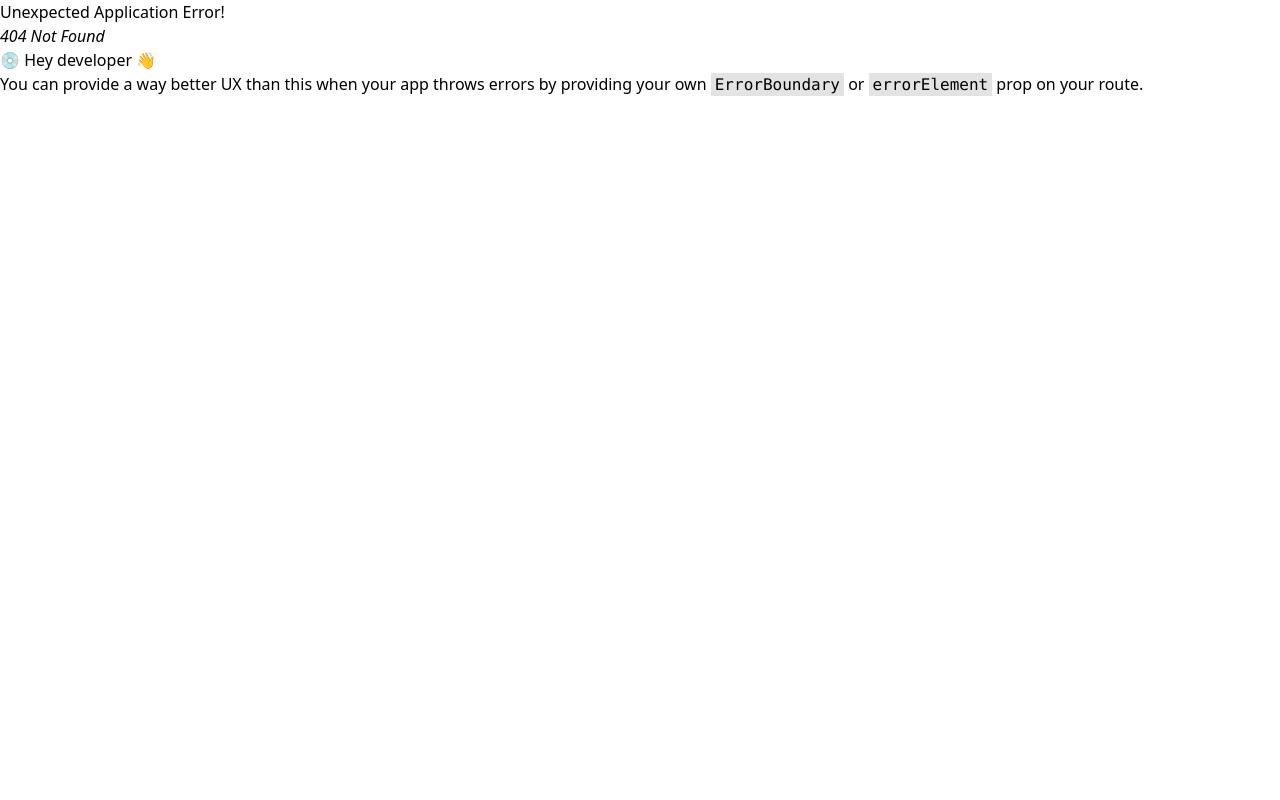
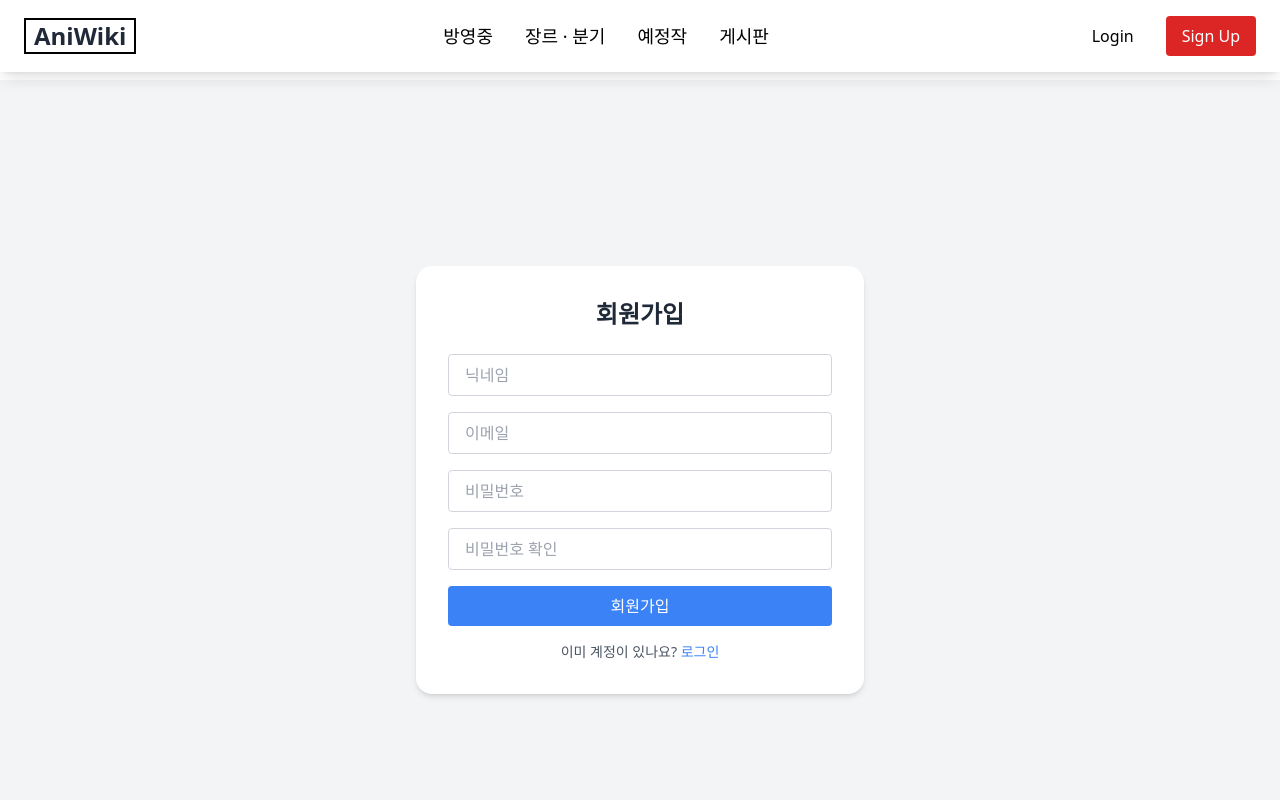
Before and after one commit to kimtaekjin/anilist, a React (Create React App) app in the folder prontend/: page /singUp in a window 1280 px wide. Before the commit this address had no page. Shown: the top 800 px of the page. Built offline with nearby package versions, Linux system fonts and the light colour scheme.

Commit message:
로그인 , 회원가입 틀만 작성

```diff
--- a/prontend/src/Components/Navbar.jsx
+++ b/prontend/src/Components/Navbar.jsx
@@ -33,8 +33,12 @@ const Navbar = () => {
             </ul>
           </div>
           <div className="flex space-x-4">
-            <button className="px-4 py-2 rounded hover:bg-gray-200 transition">Login</button>
-            <button className="px-4 py-2 bg-red-600 text-white rounded hover:bg-red-700 transition">Sign Up</button>
+            <Link to="/login">
+              <button className="px-4 py-2 rounded hover:bg-gray-200 transition">Login</button>
+            </Link>
+            <Link to="/singUp">
+              <button className="px-4 py-2 bg-red-600 text-white rounded hover:bg-red-700 transition">Sign Up</button>
+            </Link>
           </div>
         </div>
       </nav>
--- /dev/null
+++ b/prontend/src/Page/Login/Login.jsx
@@ -0,0 +1,37 @@
+import React from "react";
+import loginImage from "../../asset/login.jpg";
+
+const Login = () => {
+  return (
+    <div className="flex items-center justify-center min-h-screen bg-white">
+      <div className="flex rounded-lg overflow-hidden">
+        {/* 이미지 영역 */}
+        <div className="w-1/2" style={{ height: "400px" }}>
+          <img src={loginImage} alt="login" className="w-full h-full object-cover" />
+        </div>
+
+        {/* 로그인 폼 */}
+        <div className="bg-gray-100 p-8 w-1/2 max-w-md flex flex-col justify-center" style={{ height: "400px" }}>
+          <h3 className="text-2xl font-bold mb-6 text-center">Login</h3>
+          <form>
+            <input
+              type="text"
+              placeholder="Email"
+              className="w-full border border-gray-300 rounded px-3 py-2 focus:outline-none mb-4"
+            />
+            <input
+              type="password"
+              placeholder="Password"
+              className="w-full border border-gray-300 rounded px-3 py-2 focus:outline-none mb-6"
+            />
+            <button type="submit" className="w-full bg-blue-500 text-white py-2 rounded hover:bg-blue-600 transition">
+              로그인
+            </button>
+          </form>
+        </div>
+      </div>
+    </div>
+  );
+};
+
+export default Login;
--- /dev/null
+++ b/prontend/src/Page/Login/SingUp.jsx
@@ -0,0 +1,46 @@
+import React from "react";
+
+const SignUp = () => {
+  return (
+    <div className="flex items-center justify-center min-h-screen bg-gray-100">
+      <div className="bg-white rounded-2xl shadow-md p-8 w-full max-w-md">
+        <h2 className="text-2xl font-bold mb-6 text-center text-gray-800">회원가입</h2>
+
+        <form className="space-y-4">
+          <input
+            type="text"
+            placeholder="닉네임"
+            className="w-full border border-gray-300 rounded px-4 py-2 focus:outline-none focus:ring-1 focus:ring-gray-400 transition"
+          />
+          <input
+            type="email"
+            placeholder="이메일"
+            className="w-full border border-gray-300 rounded px-4 py-2 focus:outline-none focus:ring-1 focus:ring-gray-400 transition"
+          />
+          <input
+            type="password"
+            placeholder="비밀번호"
+            className="w-full border border-gray-300 rounded px-4 py-2 focus:outline-none focus:ring-1 focus:ring-gray-400 transition"
+          />
+          <input
+            type="password"
+            placeholder="비밀번호 확인"
+            className="w-full border border-gray-300 rounded px-4 py-2 focus:outline-none focus:ring-1 focus:ring-gray-400 transition"
+          />
+          <button type="submit" className="w-full bg-blue-500 text-white py-2 rounded hover:bg-blue-600 transition">
+            회원가입
+          </button>
+        </form>
+
+        <p className="text-sm text-center mt-4 text-gray-600">
+          이미 계정이 있나요?{" "}
+          <a href="/login" className="text-blue-500 hover:underline">
+            로그인
+          </a>
+        </p>
+      </div>
+    </div>
+  );
+};
+
+export default SignUp;
--- a/prontend/src/Page/MainPage/GenreSection.jsx
+++ b/prontend/src/Page/MainPage/GenreSection.jsx
@@ -1,4 +1,4 @@
-import React, { useEffect, useState, useMemo } from "react";
+import React, { useEffect, useState } from "react";
 import { useNavigate, useSearchParams } from "react-router-dom";
 
 /* =======================
@@ -7,7 +7,6 @@ import { useNavigate, useSearchParams } from "react-router-dom";
 const genresList = ["액션", "로맨스", "판타지", "SF", "일상", "스포츠"];
 
 const seasonOptions = [
-  { label: "방영 예정", value: "upcoming" },
   { label: "겨울 (1분기)", value: "winter" },
   { label: "봄 (2분기)", value: "spring" },
   { label: "여름 (3분기)", value: "summer" },
@@ -16,17 +15,15 @@ const seasonOptions = [
 
 const currentYear = new Date().getFullYear();
 const yearOptions = [];
-for (let y = currentYear; y >= 2010; y--) {
-  yearOptions.push(y);
-}
+for (let y = currentYear; y >= 2010; y--) yearOptions.push(y);
 
 /* =======================
    Skeleton
 ======================= */
 const AnimeCardSkeleton = () => (
-  <div className="rounded-3xl bg-white shadow-xl overflow-hidden animate-pulse">
-    <div className="h-64 bg-gray-200" />
-    <div className="p-6 space-y-3">
+  <div className="rounded-2xl bg-white shadow-lg overflow-hidden animate-pulse">
+    <div className="h-52 bg-gray-200 w-full" />
+    <div className="p-4 space-y-2">
       <div className="h-5 bg-gray-200 rounded w-3/4" />
       <div className="h-4 bg-gray-200 rounded w-full" />
       <div className="h-4 bg-gray-200 rounded w-5/6" />
@@ -41,28 +38,17 @@ const GenreSection = () => {
   const navigate = useNavigate();
   const [searchParams, setSearchParams] = useSearchParams();
 
-  /* ---------- URL 기반 초기값 ---------- */
-  const initialGenres = useMemo(() => {
-    const g = searchParams.get("genre");
-    return g ? g.split(",") : [];
-  }, []);
-
-  const initialSeason = searchParams.get("season") || "upcoming";
-  const initialYear = Number(searchParams.get("year")) || currentYear;
-
   /* ---------- 상태 ---------- */
   const [isLoading, setIsLoading] = useState(true);
   const [animeList, setAnimeList] = useState([]);
-  const [selectedGenres, setSelectedGenres] = useState(initialGenres);
-  const [selectedSeason, setSelectedSeason] = useState(initialSeason);
-  const [selectedYear, setSelectedYear] = useState(initialYear);
+  const [selectedGenres, setSelectedGenres] = useState([]);
+  const [selectedSeason, setSelectedSeason] = useState("");
+  const [selectedYear, setSelectedYear] = useState(currentYear);
 
-  /* ---------- 페이지네이션 ---------- */
   const [currentPage, setCurrentPage] = useState(1);
   const itemsPerPage = 12;
-  const maxPageButtons = 5;
 
-  /* ---------- 번역 ---------- */
+  /* ---------- 번역 함수 ---------- */
   const translateText = async (text) => {
     try {
       const res = await fetch("http://localhost:3000/service/translate", {
@@ -77,21 +63,53 @@ const GenreSection = () => {
     }
   };
 
+  /* ---------- URL 기반 초기값 ---------- */
+  useEffect(() => {
+    const g = searchParams.get("genre");
+    if (g) setSelectedGenres(g.split(","));
+
+    const season = searchParams.get("season");
+    const year = Number(searchParams.get("year"));
+    if (season) setSelectedSeason(season);
+    if (year) setSelectedYear(year);
+  }, []);
+
+  /* ---------- 마지막 방영 시즌 ---------- */
+  useEffect(() => {
+    const fetchLastSeason = async () => {
+      try {
+        const res = await fetch("https://api.jikan.moe/v4/seasons/now");
+        const json = await res.json();
+        if (json.data && json.data.length > 0) {
+          const date = new Date(json.data[0].aired.from);
+          const month = date.getMonth() + 1;
+          let season = "";
+          if (month <= 3) season = "winter";
+          else if (month <= 6) season = "spring";
+          else if (month <= 9) season = "summer";
+          else season = "fall";
+          setSelectedSeason(season);
+          setSelectedYear(date.getFullYear());
+        }
+      } catch (e) {
+        console.error("마지막 시즌 불러오기 실패", e);
+        setSelectedSeason("winter");
+        setSelectedYear(currentYear);
+      }
+    };
+    if (!selectedSeason) fetchLastSeason();
+  }, [selectedSeason]);
+
   /* ---------- 데이터 로드 ---------- */
   useEffect(() => {
+    if (!selectedSeason || !selectedYear) return;
     const fetchAnime = async () => {
       setIsLoading(true);
       setCurrentPage(1);
-
       try {
-        const url =
-          selectedSeason === "upcoming"
-            ? "https://api.jikan.moe/v4/seasons/upcoming"
-            : `https://api.jikan.moe/v4/seasons/${selectedYear}/${selectedSeason}`;
-
+        const url = `https://api.jikan.moe/v4/seasons/${selectedYear}/${selectedSeason}`;
         const res = await fetch(url);
         const json = await res.json();
-
         const data = await Promise.all(
           json.data.map(async (anime) => ({
             id: anime.mal_id,
@@ -103,7 +121,6 @@ const GenreSection = () => {
             studio: anime.studios?.[0]?.name || "미정",
           }))
         );
-
         setAnimeList(data);
       } catch (e) {
         console.error(e);
@@ -111,7 +128,6 @@ const GenreSection = () => {
         setIsLoading(false);
       }
     };
-
     fetchAnime();
   }, [selectedSeason, selectedYear]);
 
@@ -119,11 +135,9 @@ const GenreSection = () => {
   useEffect(() => {
     const params = {};
     if (selectedGenres.length) params.genre = selectedGenres.join(",");
-    if (selectedSeason !== "upcoming") {
+    if (selectedSeason) {
       params.season = selectedSeason;
       params.year = selectedYear;
-    } else {
-      params.season = "upcoming";
     }
     setSearchParams(params);
   }, [selectedGenres, selectedSeason, selectedYear]);
@@ -138,38 +152,31 @@ const GenreSection = () => {
   const filteredList =
     selectedGenres.length === 0 ? animeList : animeList.filter((a) => a.genre.some((g) => selectedGenres.includes(g)));
 
-  /* ---------- 페이지네이션 계산 ---------- */
+  /* ---------- 페이지네이션 ---------- */
   const totalPages = Math.ceil(filteredList.length / itemsPerPage);
   const currentItems = filteredList.slice((currentPage - 1) * itemsPerPage, currentPage * itemsPerPage);
 
   const getPageNumbers = () => {
     const pages = [];
     let start = Math.max(currentPage - 2, 1);
-    let end = Math.min(start + maxPageButtons - 1, totalPages);
-
+    let end = Math.min(start + 4, totalPages);
     if (start > 1) {
       pages.push(1);
       if (start > 2) pages.push("...");
     }
-
     for (let i = start; i <= end; i++) pages.push(i);
-
     if (end < totalPages) {
       if (end < totalPages - 1) pages.push("...");
       pages.push(totalPages);
     }
-
     return pages;
   };
 
-  /* =======================
-     Render
-  ======================= */
   return (
-    <div className="container mx-auto px-4 py-20">
+    <div className="container mx-auto px-4 py-12">
       <h1 className="text-3xl font-bold mb-6">장르 · 분기별 작품</h1>
 
-      {/* 분기 / 연도 */}
+      {/* 분기 / 연도 선택 */}
       <div className="flex gap-4 mb-6 flex-wrap">
         <select
           value={selectedSeason}
@@ -183,7 +190,6 @@ const GenreSection = () => {
           ))}
         </select>
 
-        {selectedSeason !== "upcoming" && (
         <select
           value={selectedYear}
           onChange={(e) => setSelectedYear(Number(e.target.value))}
@@ -195,17 +201,16 @@ const GenreSection = () => {
             </option>
           ))}
         </select>
-        )}
       </div>
 
-      {/* 장르 */}
+      {/* 장르 선택 */}
       <div className="flex flex-wrap gap-3 mb-10">
         {genresList.map((g) => (
           <button
             key={g}
             onClick={() => toggleGenre(g)}
-            className={`px-4 py-2 rounded-full ${
-              selectedGenres.includes(g) ? "bg-red-600 text-white" : "bg-gray-200 hover:bg-gray-300"
+            className={`px-4 py-2 rounded-full transition ${
+              selectedGenres.includes(g) ? "bg-red-600 text-white shadow-md" : "bg-gray-200 hover:bg-gray-300"
             }`}
           >
             {g}
@@ -234,14 +239,12 @@ const GenreSection = () => {
               <div
                 key={anime.id}
                 onClick={() => navigate(`/AnimeDetail/${anime.id}`)}
-                className="bg-white rounded-2xl shadow-lg cursor-pointer hover:shadow-xl"
+                className="bg-white rounded-2xl shadow-lg cursor-pointer hover:shadow-xl transition overflow-hidden"
               >
-                {/* 이미지 영역 */}
-                <div className="h-52 w-full overflow-hidden rounded-t-2xl bg-gray-200">
+                <div className="h-52 w-full overflow-hidden bg-gray-200">
                   <img src={anime.image} alt={anime.title} className="w-full h-full object-cover" />
                 </div>
 
-                {/* 텍스트 영역 */}
                 <div className="p-4">
                   <h3 className="font-bold mb-2 line-clamp-1">{anime.title}</h3>
                   <div className="flex flex-wrap gap-1 mb-2">
@@ -263,6 +266,12 @@ const GenreSection = () => {
           {/* 페이지네이션 */}
           {totalPages > 1 && (
             <div className="flex justify-center mt-10 gap-2 flex-wrap">
+              <button
+                onClick={() => setCurrentPage((p) => Math.max(p - 1, 1))}
+                className="px-3 py-1 rounded bg-gray-200 hover:bg-gray-300"
+              >
+                이전
+              </button>
               {getPageNumbers().map((p, i) =>
                 p === "..." ? (
                   <span key={i} className="px-2 text-gray-400">
@@ -272,12 +281,20 @@ const GenreSection = () => {
                   <button
                     key={p}
                     onClick={() => setCurrentPage(p)}
-                    className={`px-3 py-1 rounded ${currentPage === p ? "bg-red-600 text-white" : "bg-gray-200"}`}
+                    className={`px-3 py-1 rounded ${
+                      currentPage === p ? "bg-red-600 text-white" : "bg-gray-200 hover:bg-gray-300"
+                    }`}
                   >
                     {p}
                   </button>
                 )
               )}
+              <button
+                onClick={() => setCurrentPage((p) => Math.min(p + 1, totalPages))}
+                className="px-3 py-1 rounded bg-gray-200 hover:bg-gray-300"
+              >
+                다음
+              </button>
             </div>
           )}
         </>
```
Also changed, not shown: prontend/src/App.js (+10 -0 lines), prontend/src/asset/login.jpg (added). Lines whose indentation alone changed are shown as unchanged.
